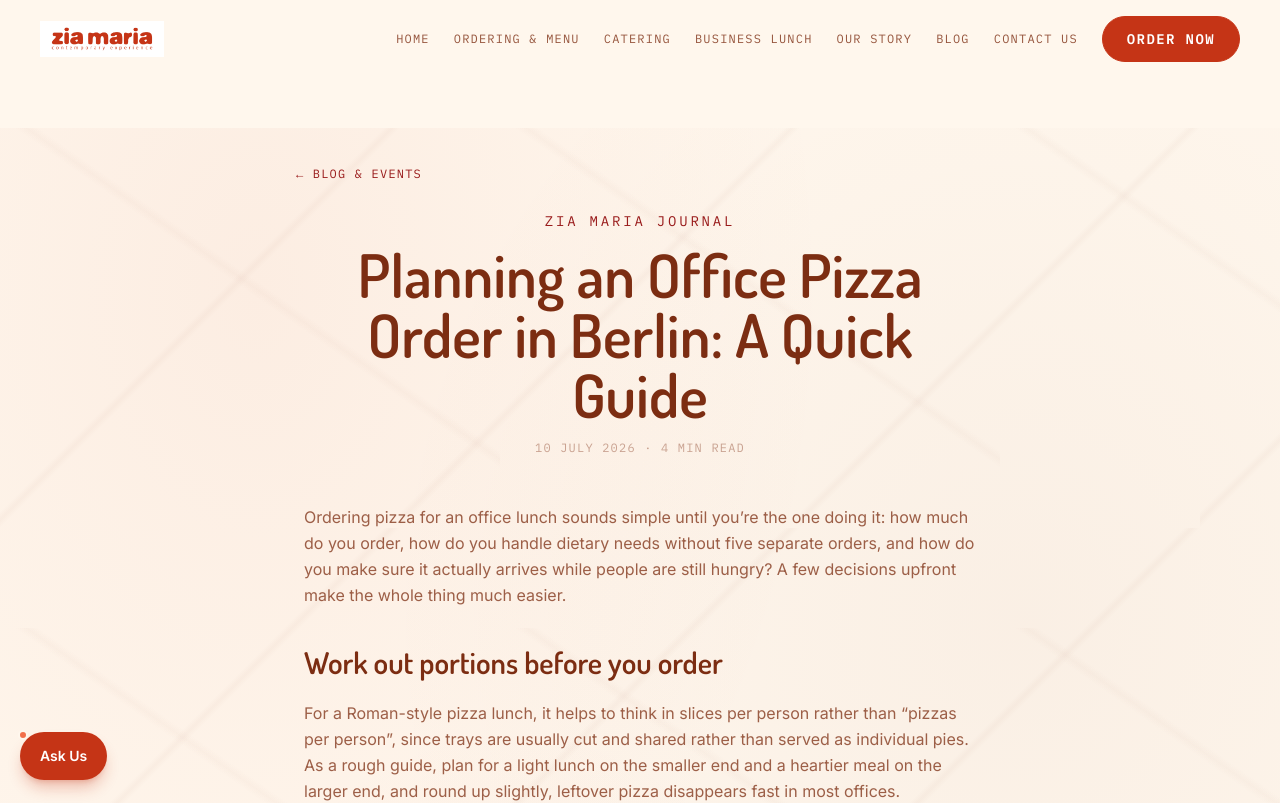
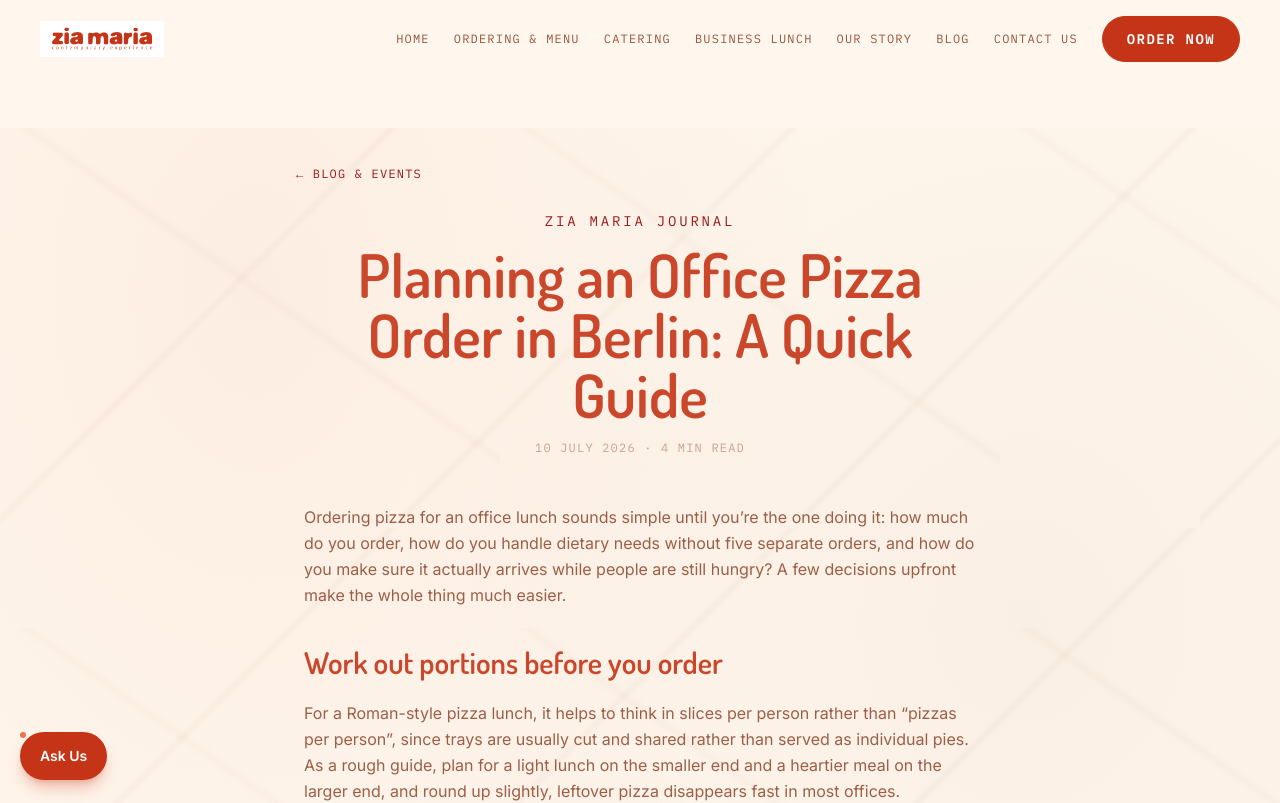
Before and after one commit to ziamariaberlin2-home/one-scroll-web, a Next.js app: page /one-scroll-web/blog/office-pizza-order-berlin-guide/ in a window 1280 px wide. Shown: the top 803 px of the page. Built offline with nearby package versions, Linux system fonts and the light colour scheme.

Commit message:
Add files via upload

```diff
--- a/app/blog/[slug]/page.js
+++ b/app/blog/[slug]/page.js
@@ -54,7 +54,7 @@ export default function BlogPostPage({ params }) {
 
           <div className="mt-6 text-center">
             <span className="eyebrow">Zia Maria Journal</span>
-            <h1 className="display-heading mt-3 text-4xl text-ink md:text-6xl">{post.title}</h1>
+            <h1 className="display-heading mt-3 text-4xl text-wine/90 md:text-6xl">{post.title}</h1>
             <p className="mt-4 font-mono text-xs uppercase tracking-widest text-ink/40">
               {formattedDate} &middot; {post.readTime}
             </p>
@@ -63,7 +63,7 @@ export default function BlogPostPage({ params }) {
           <div className="mx-auto mt-12 max-w-2xl space-y-5 font-body leading-relaxed text-ink/75">
             {post.body.map((block, i) =>
               block.type === 'h2' ? (
-                <h2 key={i} className="display-heading pt-4 text-2xl text-ink md:text-3xl">
+                <h2 key={i} className="display-heading pt-4 text-2xl text-wine/90 md:text-3xl">
                   {block.text}
                 </h2>
               ) : (
```
